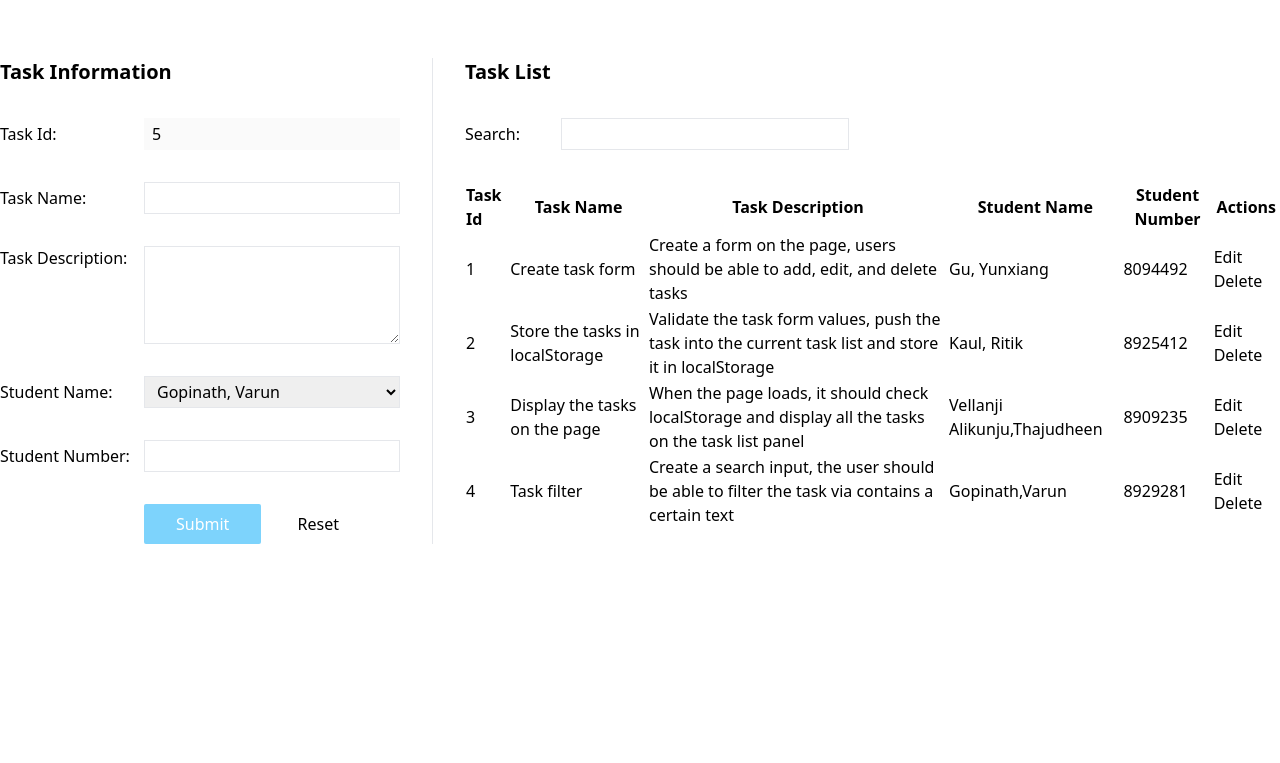
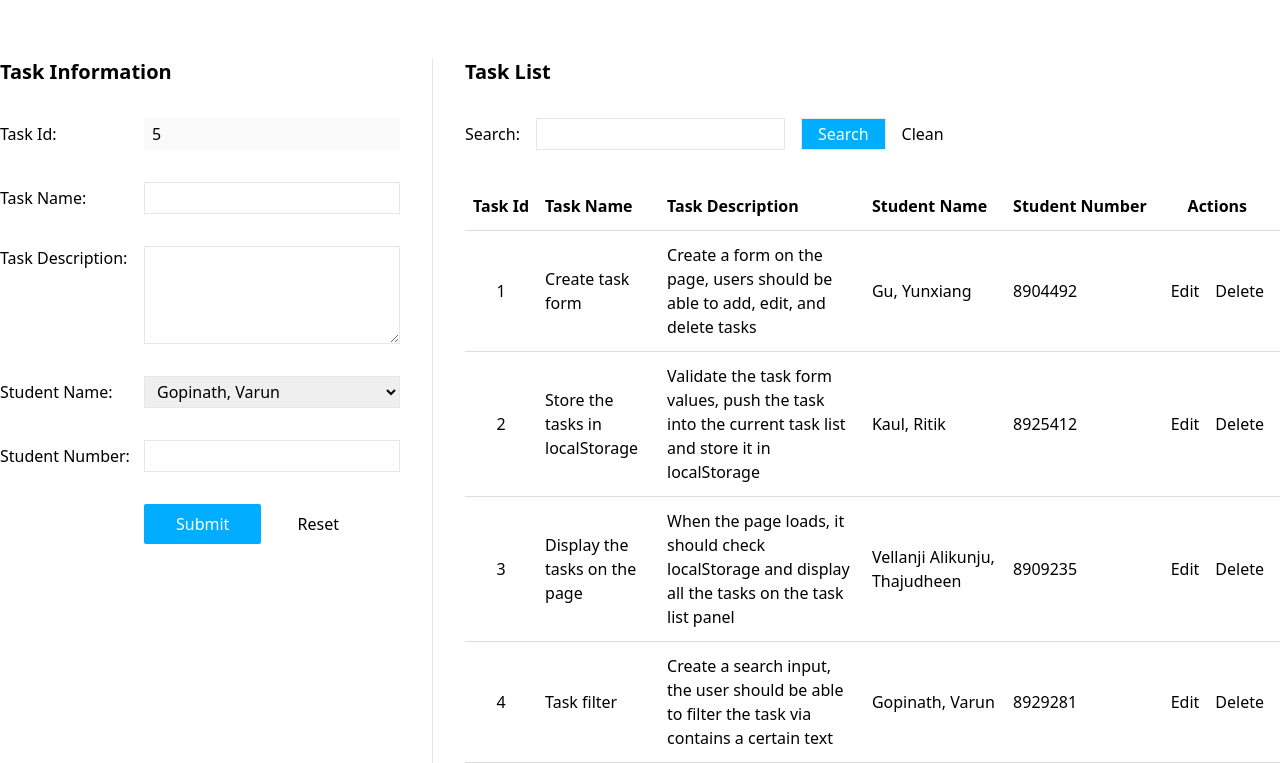
Before and after one commit to Ygu4492/JS-Group5-P1, a plain HTML site: page index.html in a window 1280 px wide. Shown: the part 62-825 px from the top of the page. Before the commit the page ends 800 px from the top, so only its background shows below. Drawn offline with nearby package versions, Linux system fonts and the light colour scheme.

Commit message:
optimize code, fix merge conflicts, update styles, fixed edit task errors.

```diff
--- a/css/index.css
+++ b/css/index.css
@@ -2,6 +2,31 @@ main {
   grid-template-columns: 400px 1fr;
 }
 
-#form > div {
+#form>div {
   grid-template-columns: 144px 1fr;
 }
+
+.task-list-table th {
+  padding: 12px 8px;
+  text-align: left;
+  white-space: nowrap;
+  border-bottom: 1px solid #ddd;
+}
+
+.task-list-table td {
+  padding: 12px 8px;
+  border-bottom: 1px solid #ddd;
+}
+
+.task-list-table th:first-child,
+.task-list-table th:last-child,
+.task-list-table td:first-child,
+.task-list-table td:last-child {
+  text-align: center;
+  white-space: nowrap;
+}
+
+.edit:hover,
+.delete:hover {
+  color: #00adff;
+}
--- a/index.html
+++ b/index.html
@@ -49,10 +49,10 @@
         <div>
           <input
             id="submit"
-            class="ml-36 py-2 px-8 bg-[#7dd3fc] rounded-sm text-white cursor-pointer"
+            class="ml-36 py-2 px-8 bg-[#00adff] rounded-sm text-white cursor-pointer"
             type="button"
             value="Submit">
-          <input id="resetForm" class="ml-8 cursor-pointer" type="button" value="Reset">
+          <input id="resetForm" class="ml-8 cursor-pointer hover:text-[#00adff]" type="button" value="Reset">
         </div>
       </form>
     </div>
@@ -61,13 +61,15 @@
         Task List
       </h3>
       <form id="searchForm" class="mb-8 w-96 flex items-center">
-        <label class="w-24 items-center" for="search">Search:</label>
-        <input type="text" id="searchInput" class="border h-8 flex-1">
+        <label class="w-24 mr-4 items-center" for="search">Search:</label>
+        <input type="text" id="searchInput" class="border h-8 flex-1 px-2">
+        <input type="button" value="Search" id="searchBtn" class="ml-4 border h-8 px-4 bg-[#00adff] text-white cursor-pointer">
+        <input type="button" value="Clean" id="resetSearch" class="ml-4 cursor-pointer hover:text-[#00adff]">
       </form>
-      <table class="w-full">
+      <table class="w-full task-list-table">
         <thead>
           <tr>
-            <th class="text-left">Task Id</th>
+            <th>Task Id</th>
             <th>Task Name</th>
             <th>Task Description</th>
             <th>Student Name</th>
@@ -76,7 +78,6 @@
           </tr>
         </thead>
         <tbody>
-          <!-- Task 3 TO DO -->
         </tbody>
       </table>
     </div>
--- a/js/index.js
+++ b/js/index.js
@@ -7,7 +7,7 @@ $(function () {
       taskDesc:
         "Create a form on the page, users should be able to add, edit, and delete tasks",
       studentName: "Gu, Yunxiang",
-      studentNumber: "8094492",
+      studentNumber: "8904492",
     },
     {
       taskId: "2",
@@ -22,7 +22,7 @@ $(function () {
       taskName: "Display the tasks on the page",
       taskDesc:
         "When the page loads, it should check localStorage and display all the tasks on the task list panel",
-      studentName: "Vellanji Alikunju,Thajudheen",
+      studentName: "Vellanji Alikunju, Thajudheen",
       studentNumber: "8909235",
     },
     {
@@ -30,45 +30,45 @@ $(function () {
       taskName: "Task filter",
       taskDesc:
         "Create a search input, the user should be able to filter the task via contains a certain text",
-      studentName: "Gopinath,Varun",
+      studentName: "Gopinath, Varun",
       studentNumber: "8929281",
     },
   ];
 
+  // Task 3, get task list from localStorage
+  function getTaskListFromLocalStorage() {
+    try {
+      return JSON.parse(localStorage.getItem("taskList")) || defaultTaskList;
+    } catch (error) {
+      console.log(error);
+    }
+  }
+
   // Task 4, search task by text
-  function searchTask(text) {
-    // TO DO
-    const searchValue = $("#searchInput").val();
-
+  function searchTask(searchValue) {
     // Retrieve the task list from localStorage or use the default list
     const taskList = getTaskListFromLocalStorage();
-
     // Filter the task list based on the searchValue
     const filteredTaskList = taskList.filter(
       ({ taskName, taskDesc }) =>
         taskName.toLowerCase().includes(searchValue) ||
         taskDesc.toLowerCase().includes(searchValue)
     );
-
     // Render the filtered task list on the page
     renderTaskList(filteredTaskList);
   }
 
   // Task 3, render task list into page
-  function renderTaskList() {
+  function renderTaskList(list) {
     // Get the task list from localStorage
-    const taskList = getTaskListFromLocalStorage();
-
+    const taskList = list || getTaskListFromLocalStorage();
     // Select the table body where the tasks will be rendered
     const tbody = $("tbody");
-
     // Clear existing rows in the table body
     tbody.empty();
-
     // Loop through the task list and create HTML elements for each task
-    taskList.forEach((task) => {
+    (taskList || []).forEach((task) => {
       const row = $("<tr>");
-
       // Create table cells for each task property
       const taskIdCell = $("<td>").text(task.taskId);
       const taskNameCell = $("<td>").text(task.taskName);
@@ -79,10 +79,10 @@ $(function () {
       // Create action cell with buttons for editing and deleting
       const actionsCell = $("<td>");
       const editButton = $(
-        `<button class="edit" data-id="${task.taskId}">Edit</button>`
+        `<button class="edit px-2" data-id="${task.taskId}">Edit</button>`
       );
       const deleteButton = $(
-        `<button class="delete" data-id="${task.taskId}">Delete</button>`
+        `<button class="delete px-2" data-id="${task.taskId}">Delete</button>`
       );
 
       // Attach click events to the edit and delete buttons
@@ -112,12 +112,6 @@ $(function () {
     });
   }
 
-  // Task 3, get task list from localStorage
-  function getTaskListFromLocalStorage() {
-    const storedTaskList = JSON.parse(localStorage.getItem("taskList")) || [];
-    return storedTaskList.length > 0 ? storedTaskList : defaultTaskList;
-  }
-
   // Task 3, get the task by task id
   function getTaskDataById(id) {
     const taskList = getTaskListFromLocalStorage();
@@ -136,8 +130,8 @@ $(function () {
       alert("All fields are required.");
       return false;
     }
-    if (isNaN(data.studentNumber)) {
-      alert("Student number must be a number.");
+    if (isNaN(data.studentNumber) || `${data.studentNumber}`.length != 7) {
+      alert("Please type 7 digital numbers of Student Number.");
       return false;
     }
     return true;
@@ -160,10 +154,19 @@ $(function () {
     }
     // get current task list
     const taskList = getTaskListFromLocalStorage();
-    // push this task into current task list
-    taskList.push(data);
+    // check if the task is to update
+    const index = taskList.findIndex(({ taskId }) => taskId === data.taskId);
+    // find the current task Id, update task
+    if (index !== -1) {
+      taskList[index] = data;
+    } else {
+      // push this task into current task list
+      taskList.push(data);
+    }
     // save task list in localStorage
     saveTaskList(taskList);
+    // refresh page data
+    initialPage();
   }
 
   // Task 1, create an availabled task id
@@ -205,10 +208,10 @@ $(function () {
     const taskList = getTaskListFromLocalStorage();
     // delete current task from list
     const newTaskList = taskList.filter(({ taskId }) => taskId != id);
-    // render new task list
-    renderTaskList(newTaskList);
     // save new task list in localStorage
     saveTaskList(newTaskList);
+    // refresh page status
+    initialPage();
   }
 
   // initial page data
@@ -233,8 +236,6 @@ $(function () {
     });
     // save task data
     saveTaskData(formData);
-    // refresh page data
-    initialPage();
   });
 
   // reset form data
@@ -243,18 +244,27 @@ $(function () {
     resetForm();
   });
 
-  // edit task
-  $(".edit").on("click", function (e) {
-    const id = $(this).attr("data-id");
-    editTask(id);
+  // search task
+  $("#searchBtn").on('click', function(e) {
+    e.preventDefault();
+    const searchValue = $("#searchInput").val();
+    searchTask(searchValue);
   });
 
-  // remove task
-  $(".delete").on("click", function (e) {
-    const id = $(this).attr("data-id");
-    deleteTask(id);
+  // reset search input
+  $("#resetSearch").on("click", function(e) {
+    e.preventDefault();
+    $("#searchInput").val("");
+    renderTaskList();
   });
 
+  // initial environment
+  try {
+    // clean cache or clean the same localStorage key but different data structure.
+    localStorage.removeItem('taskList');
+  } catch (error) {
+    console.log(error);
+  }
   // initial page
   initialPage();
 });
```
